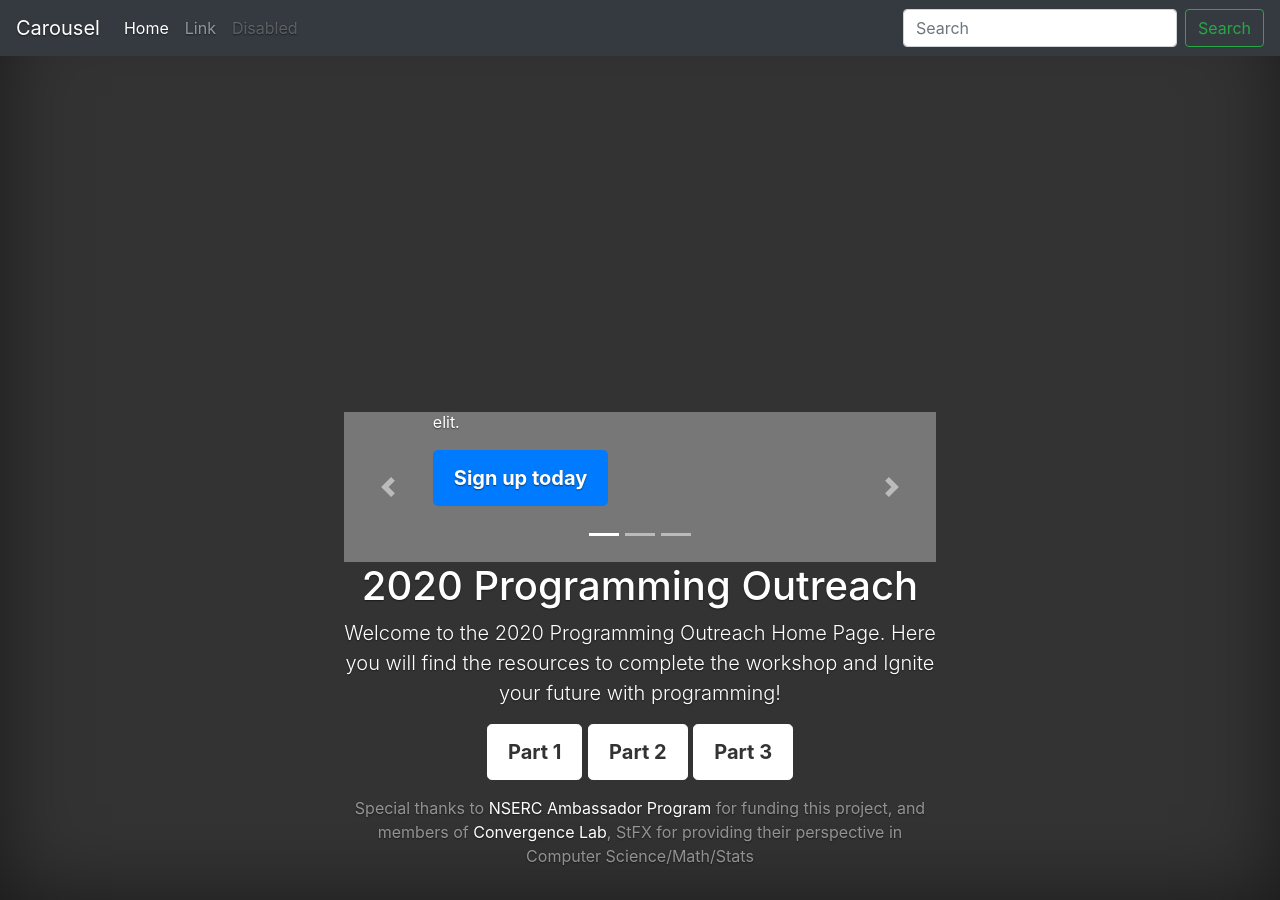
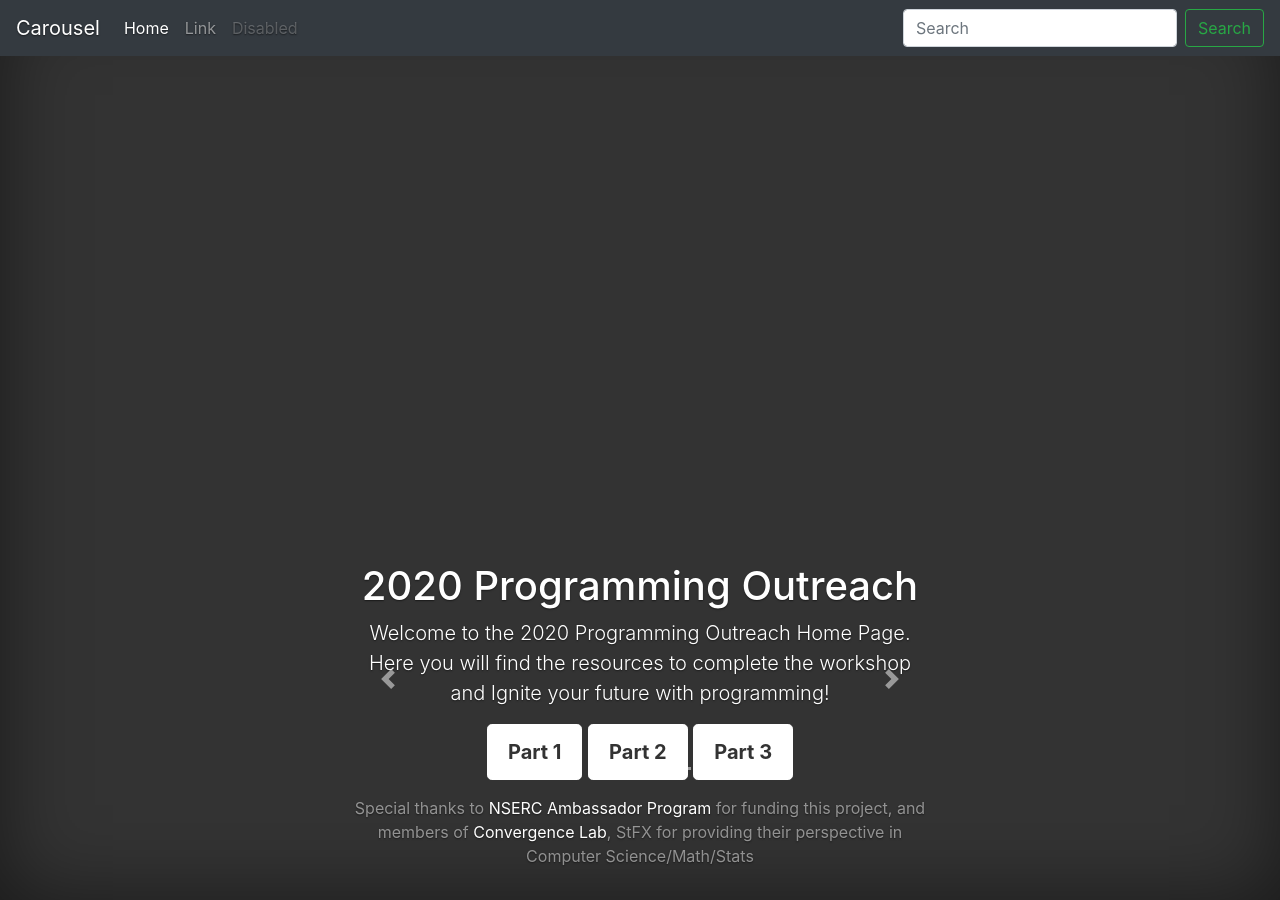
Before and after one commit to 2020-Programming-Outreach/Discover-and-Ignite, a Jekyll site: the page built from index.html, in a window 1280 px wide. Built offline with Jekyll 4.4.1, drawn with Linux system fonts in a browser that asks for light colours.

Commit message:
carousel

```diff
--- a/index.html
+++ b/index.html
@@ -37,33 +37,22 @@ title: Programming
   </ol>
   <div class="carousel-inner">
     <div class="carousel-item active">
-      <svg class="bd-placeholder-img" width="100%" height="100%" xmlns="http://www.w3.org/2000/svg" preserveAspectRatio="xMidYMid slice" focusable="false" role="img"><rect width="100%" height="100%" fill="#777"/></svg>
       <div class="container">
-        <div class="carousel-caption text-left">
-          <h1>Example headline.</h1>
-          <p>Cras justo odio, dapibus ac facilisis in, egestas eget quam. Donec id elit non mi porta gravida at eget metus. Nullam id dolor id nibh ultricies vehicula ut id elit.</p>
-          <p><a class="btn btn-lg btn-primary" href="#" role="button">Sign up today</a></p>
-        </div>
+        <h1 class="cover-heading">2020 Programming Outreach</h1>
+        <p class="lead">Welcome to the 2020 Programming Outreach Home Page. Here you will find the resources to complete the workshop and Ignite your future with programming!</p>
+        <p class="lead">
+          <a href="https://colab.research.google.com/drive/1tq7vR53RBsfX4oqAzKNFoOXkTwBRuQkr?usp=sharing" class="btn btn-lg btn-secondary">Part 1</a>
+          <a href="#" class="btn btn-lg btn-secondary">Part 2</a>
+          <a href="#" class="btn btn-lg btn-secondary">Part 3</a>
+        </p>
       </div>
     </div>
     <div class="carousel-item">
-      <svg class="bd-placeholder-img" width="100%" height="100%" xmlns="http://www.w3.org/2000/svg" preserveAspectRatio="xMidYMid slice" focusable="false" role="img"><rect width="100%" height="100%" fill="#777"/></svg>
       <div class="container">
-        <div class="carousel-caption">
-          <h1>Another example headline.</h1>
-          <p>Cras justo odio, dapibus ac facilisis in, egestas eget quam. Donec id elit non mi porta gravida at eget metus. Nullam id dolor id nibh ultricies vehicula ut id elit.</p>
-          <p><a class="btn btn-lg btn-primary" href="#" role="button">Learn more</a></p>
-        </div>
       </div>
     </div>
     <div class="carousel-item">
-      <svg class="bd-placeholder-img" width="100%" height="100%" xmlns="http://www.w3.org/2000/svg" preserveAspectRatio="xMidYMid slice" focusable="false" role="img"><rect width="100%" height="100%" fill="#777"/></svg>
       <div class="container">
-        <div class="carousel-caption text-right">
-          <h1>One more for good measure.</h1>
-          <p>Cras justo odio, dapibus ac facilisis in, egestas eget quam. Donec id elit non mi porta gravida at eget metus. Nullam id dolor id nibh ultricies vehicula ut id elit.</p>
-          <p><a class="btn btn-lg btn-primary" href="#" role="button">Browse gallery</a></p>
-        </div>
       </div>
     </div>
   </div>
@@ -76,10 +65,3 @@ title: Programming
     <span class="sr-only">Next</span>
   </a>
 </div>
-<h1 class="cover-heading">2020 Programming Outreach</h1>
-<p class="lead">Welcome to the 2020 Programming Outreach Home Page. Here you will find the resources to complete the workshop and Ignite your future with programming!</p>
-<p class="lead">
-  <a href="https://colab.research.google.com/drive/1tq7vR53RBsfX4oqAzKNFoOXkTwBRuQkr?usp=sharing" class="btn btn-lg btn-secondary">Part 1</a>
-  <a href="#" class="btn btn-lg btn-secondary">Part 2</a>
-  <a href="#" class="btn btn-lg btn-secondary">Part 3</a>
-</p>
```
